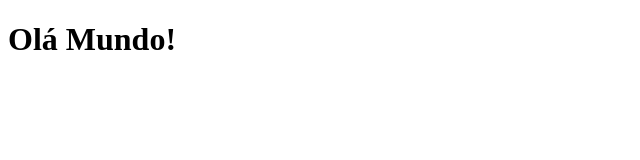
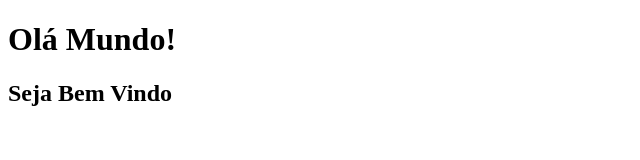
Before and after one commit to franciscorodriguesbneto/petshop, a plain HTML site: page index.html in a window 1280 px wide. Shown: the whole page, without its empty margins (0-640 px from the left). Drawn offline with Linux system fonts and the light colour scheme.

Commit message:
menssagem de boas vindas

```diff
--- a/index.html
+++ b/index.html
@@ -8,5 +8,6 @@
 </head>
 <body>
     <h1>Olá Mundo!</h1>
+    <h2>Seja Bem Vindo</h2>
 </body>
 </html>
```
